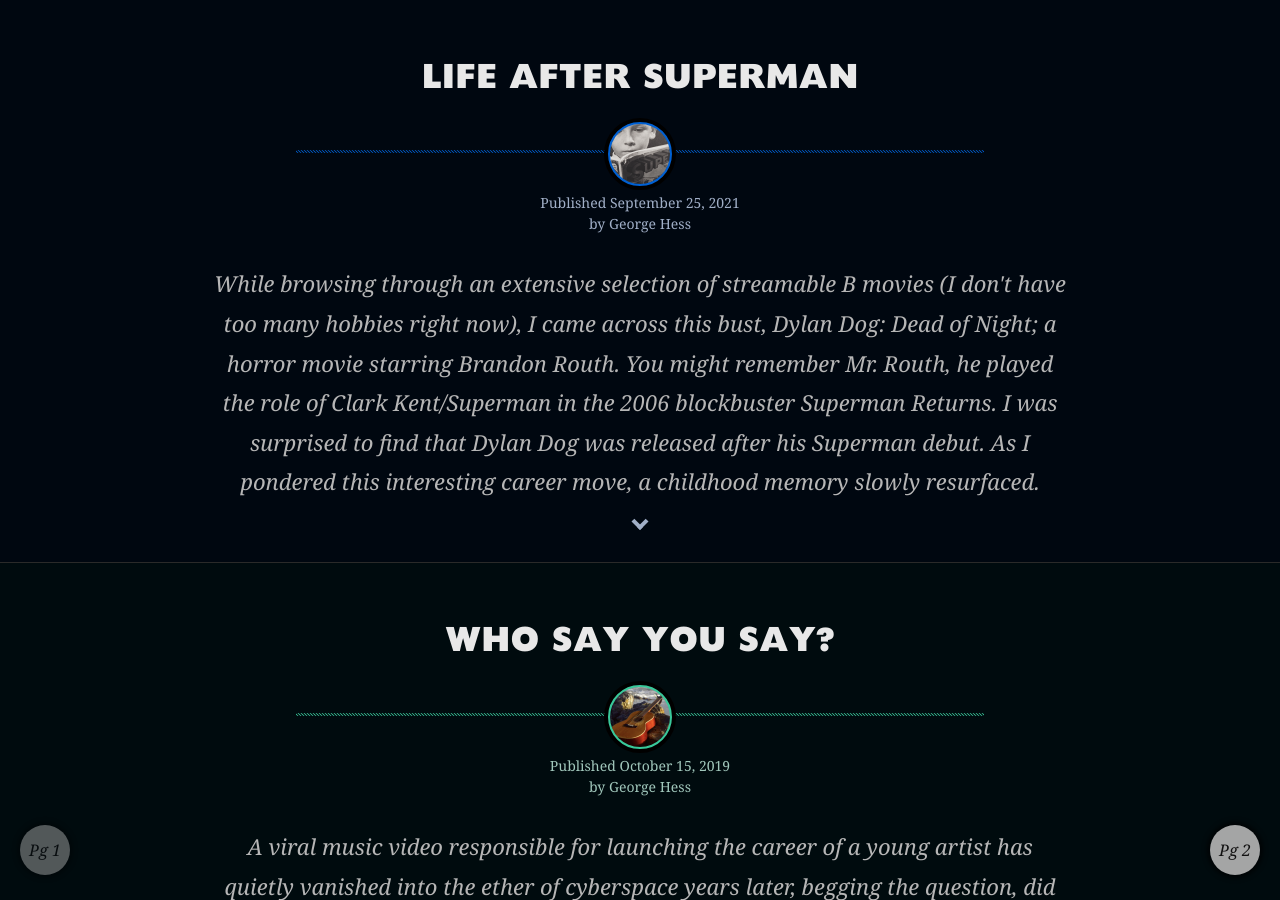
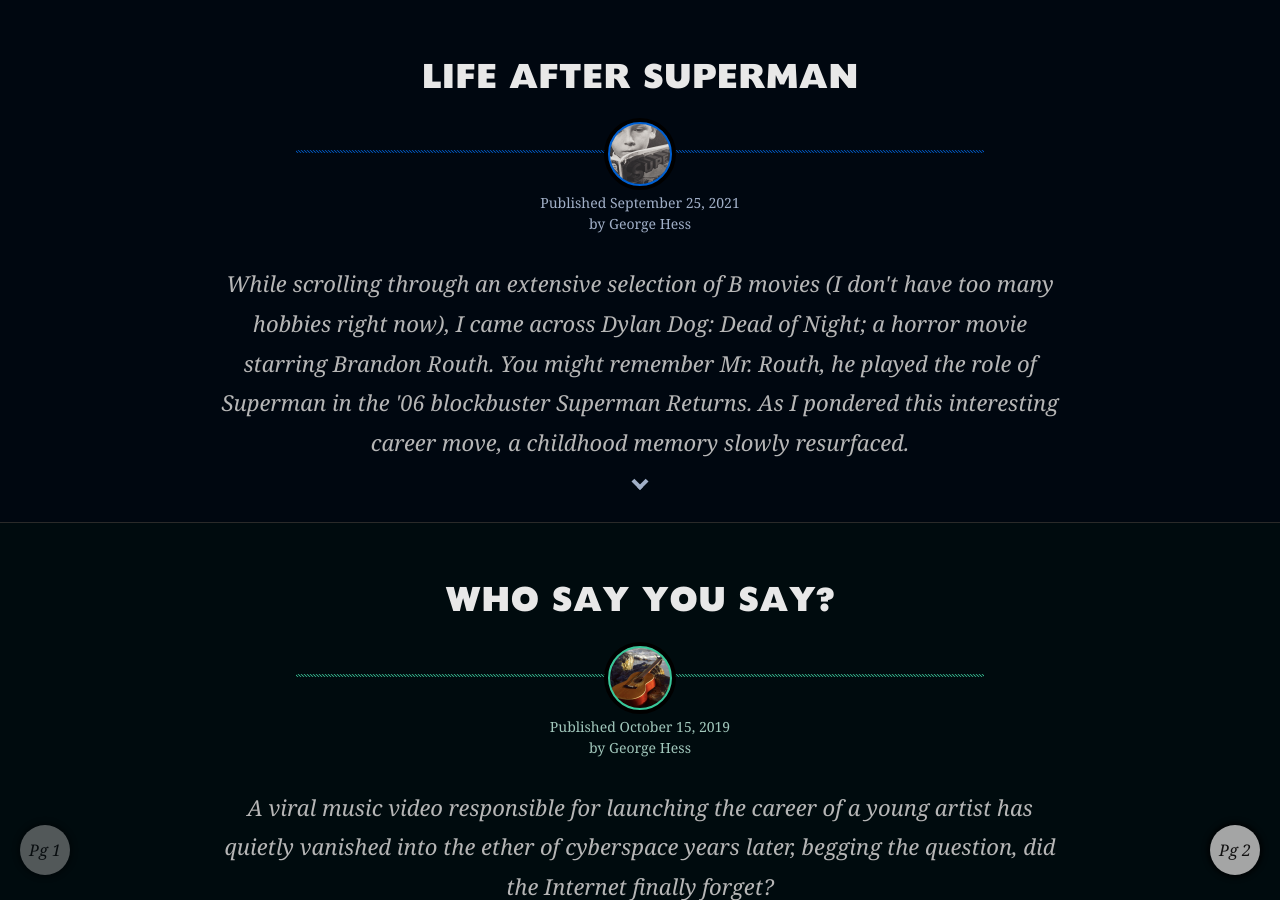
Before and after one commit to georgehess/georgehess.github.io, a Jekyll site: the page built from index.html, in a window 1280 px wide and 900 px high. Built offline with Jekyll 4.4.1, drawn with Linux system fonts in a browser that asks for light colours; the list of posts is cut into pages by our own code.

Commit message:
tighten up superman story

```diff
--- a/_posts/2021-09-25-life-after-superman.html
+++ b/_posts/2021-09-25-life-after-superman.html
@@ -5,12 +5,11 @@ author: George Hess
 theme: marine
 thumb: life-after-superman-thumb.png
 ---
-<p>While browsing through an extensive selection of streamable B movies
-	(I don&apos;t have too many hobbies right now), I came across this bust,
+<p>While scrolling through an extensive selection of B movies
+	(I don&apos;t have too many hobbies right now), I came across
 	<em>Dylan Dog: Dead of Night</em>; a horror movie starring Brandon Routh.
-	You might remember Mr. Routh, he played the role of Clark Kent/Superman
-	in the 2006 blockbuster <em>Superman Returns</em>. I was surprised to find
-	that Dylan Dog was released <em>after</em> his Superman debut. As I pondered
+	You might remember Mr. Routh, he played the role of Superman
+	in the &apos;06 blockbuster <em>Superman Returns</em>. As I pondered
 	this interesting career move, a childhood memory slowly resurfaced.
 </p>
 
```
Also changed, not shown: other parts of _posts/2021-09-25-life-after-superman.html (+4 -4 lines).
